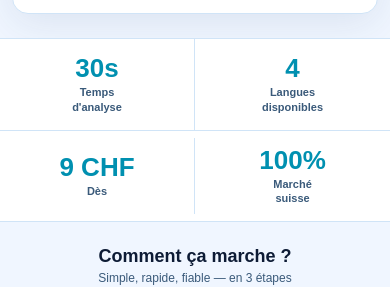
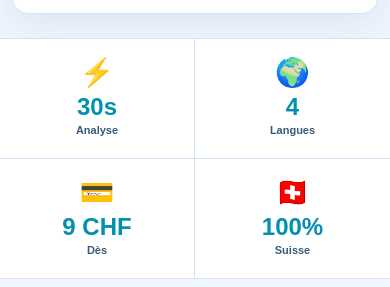
Before and after one commit to EasyCarCheck/EasyCarCheck, a website: page index.html in a window 390 px wide. Shown: the part 579-866 px from the top of the page. Drawn offline with Linux system fonts and the light colour scheme.

Commit message:
Update index.html

```diff
--- a/index.html
+++ b/index.html
@@ -114,11 +114,12 @@
   .promo-banner small { color: rgba(0,0,0,0.7); font-size: 12px; display: block; margin-top: 3px; font-weight: 600; }
 
   /* STATS */
-  .stats { display: flex; justify-content: center; align-items: center; background: #fff; border-top: 1px solid #d0e4f7; border-bottom: 1px solid #d0e4f7; }
-  .stat { display: flex; align-items: center; gap: 12px; padding: 22px 40px; border-right: 1px solid #d0e4f7; flex: 1; max-width: 280px; }
+  .stats { display: flex; justify-content: center; align-items: stretch; background: #fff; border-top: 1px solid #d0e4f7; border-bottom: 1px solid #d0e4f7; }
+  .stat { display: flex; align-items: center; gap: 14px; padding: 24px 44px; border-right: 1px solid #d0e4f7; flex: 1; }
   .stat:last-child { border-right: none; }
   .stat-num { font-size: 32px; font-weight: 900; color: #0090B0; white-space: nowrap; line-height: 1; flex-shrink: 0; }
-  .stat-label { color: #3a5a7a; font-size: 13px; font-weight: 600; line-height: 1.3; }
+  .stat-label { color: #3a5a7a; font-size: 13px; font-weight: 600; line-height: 1.35; }
+  .stat-emoji { display: none; }
 
   /* HOW IT WORKS */
   .how { padding: 80px 20px; text-align: center; background: #f0f6ff; }
@@ -248,10 +249,11 @@
     .pack-buttons { flex-direction: column; }
     .pack-btn { width: 100%; text-align: center; }
     .stats { display: grid; grid-template-columns: 1fr 1fr; }
-    .stat { display: flex; flex-direction: column; align-items: center; justify-content: center; gap: 4px; padding: 16px 10px; border-right: none; border-bottom: 1px solid #d0e4f7; max-width: 100%; text-align: center; }
+    .stat { flex-direction: column; align-items: center; justify-content: center; text-align: center; gap: 4px; padding: 20px 10px; border-right: none; border-bottom: 1px solid #d0e4f7; max-width: 100%; }
     .stat:nth-child(odd) { border-right: 1px solid #d0e4f7; }
     .stat:nth-child(3), .stat:nth-child(4) { border-bottom: none; }
-    .stat-num { font-size: 26px; }
+    .stat-emoji { display: block; font-size: 28px; line-height: 1; margin-bottom: 4px; }
+    .stat-num { font-size: 24px; }
     .stat-label { font-size: 11px; }
     .how { padding: 24px 0 20px; }
     .how h2 { font-size: 18px; margin-bottom: 4px; padding: 0 16px; }
@@ -391,10 +393,10 @@
 </div>
 
 <div class="stats">
-  <div class="stat"><div class="stat-num">30s</div><div class="stat-label" id="stat1">Temps<br>d&#39;analyse</div></div>
-  <div class="stat"><div class="stat-num">4</div><div class="stat-label" id="stat2">Langues<br>disponibles</div></div>
-  <div class="stat"><div class="stat-num">9 CHF</div><div class="stat-label" id="stat3">Dès</div></div>
-  <div class="stat"><div class="stat-num">100%</div><div class="stat-label" id="stat4">Marché<br>suisse</div></div>
+  <div class="stat"><span class="stat-emoji">⚡</span><div class="stat-num">30s</div><div class="stat-label" id="stat1">Analyse</div></div>
+  <div class="stat"><span class="stat-emoji">🌍</span><div class="stat-num">4</div><div class="stat-label" id="stat2">Langues</div></div>
+  <div class="stat"><span class="stat-emoji">💳</span><div class="stat-num">9 CHF</div><div class="stat-label" id="stat3">Dès</div></div>
+  <div class="stat"><span class="stat-emoji">🇨🇭</span><div class="stat-num">100%</div><div class="stat-label" id="stat4">Suisse</div></div>
 </div>
 
 <div class="how" id="how">
@@ -681,7 +683,7 @@
       'hero-h1': 'Analysez n\'importe quelle<br><span id="hero-span">voiture d\'occasion</span> en Suisse',
       'form-title': '🔍 Analysez votre annonce', 'btn-analyse': 'Analyser →',
       'form-hint': '⚡ Résultat gratuit en 30 secondes · Sans inscription',
-      'stat1': 'Temps<br>d\'analyse', 'stat2': 'Langues<br>disponibles', 'stat3': 'Dès', 'stat4': 'Marché<br>suisse',
+      'stat1': 'Analyse', 'stat2': 'Langues', 'stat3': 'Dès', 'stat4': 'Suisse',
       'how-title': 'Comment ça marche ?', 'how-sub': 'Simple, rapide, fiable — en 3 étapes',
       'step1-title': 'Collez le lien', 'step1-desc': "Copiez l'URL de n'importe quelle annonce AutoScout24, Ricardo, Tutti ou Anibis.",
       'step2-title': "L'IA analyse", 'step2-desc': "Notre IA scrape l'annonce, analyse le prix, la fiabilité et détecte les red flags en 30 secondes.",
@@ -717,7 +719,7 @@
       'hero-h1': 'Analysieren Sie jeden<br><span id="hero-span">Gebrauchtwagen</span> in der Schweiz',
       'form-title': '🔍 Anzeige analysieren', 'btn-analyse': 'Analysieren →',
       'form-hint': '⚡ Kostenloses Ergebnis in 30 Sekunden · Ohne Registrierung',
-      'stat1': 'Analysezeit', 'stat2': 'Verfügbare<br>Sprachen', 'stat3': 'Ab', 'stat4': 'Schweizer<br>Markt',
+      'stat1': 'Analyse', 'stat2': 'Sprachen', 'stat3': 'Ab', 'stat4': 'Schweiz',
       'how-title': 'Wie funktioniert es?', 'how-sub': 'Einfach, schnell, zuverlässig — in 3 Schritten',
       'step1-title': 'Link einfügen', 'step1-desc': 'Kopieren Sie die URL einer beliebigen AutoScout24, Ricardo, Tutti oder Anibis-Anzeige.',
       'step2-title': 'KI analysiert', 'step2-desc': 'Unsere KI analysiert die Anzeige, vergleicht den Preis und erkennt Red Flags in 30 Sekunden.',
@@ -753,7 +755,7 @@
       'hero-h1': 'Analizza qualsiasi<br><span id="hero-span">auto usata</span> in Svizzera',
       'form-title': '🔍 Analizza il tuo annuncio', 'btn-analyse': 'Analizza →',
       'form-hint': '⚡ Risultato gratuito in 30 secondi · Senza registrazione',
-      'stat1': 'Tempo di<br>analisi', 'stat2': 'Lingue<br>disponibili', 'stat3': 'Da', 'stat4': 'Mercato<br>svizzero',
+      'stat1': 'Analisi', 'stat2': 'Lingue', 'stat3': 'Da', 'stat4': 'Svizzera',
       'how-title': 'Come funziona?', 'how-sub': 'Semplice, veloce, affidabile — in 3 passi',
       'step1-title': 'Incolla il link', 'step1-desc': "Copia l'URL di qualsiasi annuncio AutoScout24, Ricardo, Tutti o Anibis.",
       'step2-title': "L'IA analizza", 'step2-desc': "La nostra IA analizza l'annuncio, confronta il prezzo e rileva i red flag in 30 secondi.",
@@ -789,7 +791,7 @@
       'hero-h1': 'Analyze any<br><span id="hero-span">used car</span> in Switzerland',
       'form-title': '🔍 Analyze your listing', 'btn-analyse': 'Analyze →',
       'form-hint': '⚡ Free result in 30 seconds · No registration required',
-      'stat1': 'Analysis<br>time', 'stat2': 'Available<br>languages', 'stat3': 'From', 'stat4': 'Swiss<br>market',
+      'stat1': 'Analysis', 'stat2': 'Languages', 'stat3': 'From', 'stat4': 'Swiss',
       'how-title': 'How does it work?', 'how-sub': 'Simple, fast, reliable — in 3 steps',
       'step1-title': 'Paste the link', 'step1-desc': 'Copy the URL of any AutoScout24, Ricardo, Tutti or Anibis listing.',
       'step2-title': 'AI analyzes', 'step2-desc': 'Our AI analyzes the listing, compares the price and detects red flags in 30 seconds.',
@@ -830,7 +832,7 @@
       const el = document.getElementById(id);
       if (el) {
         if (id === 'placeholder') { document.getElementById('urlInput').placeholder = t[id]; }
-        else if (id === 'hero-h1' || id === 'stat1' || id === 'stat2' || id === 'stat3' || id === 'stat4') { el.innerHTML = t[id]; }
+        else if (id === 'hero-h1') { el.innerHTML = t[id]; }
           else { el.textContent = t[id]; }
       }
     });
```
